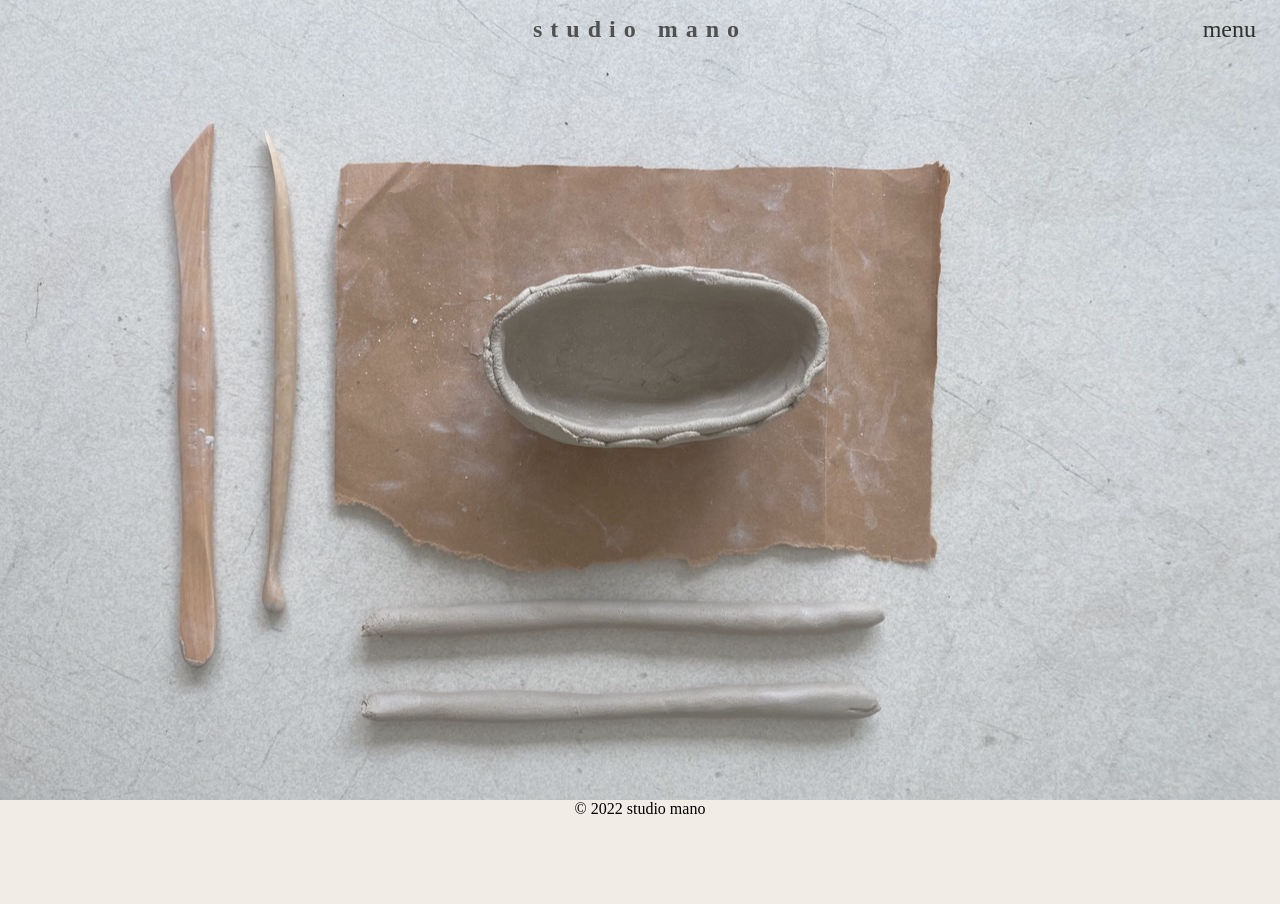
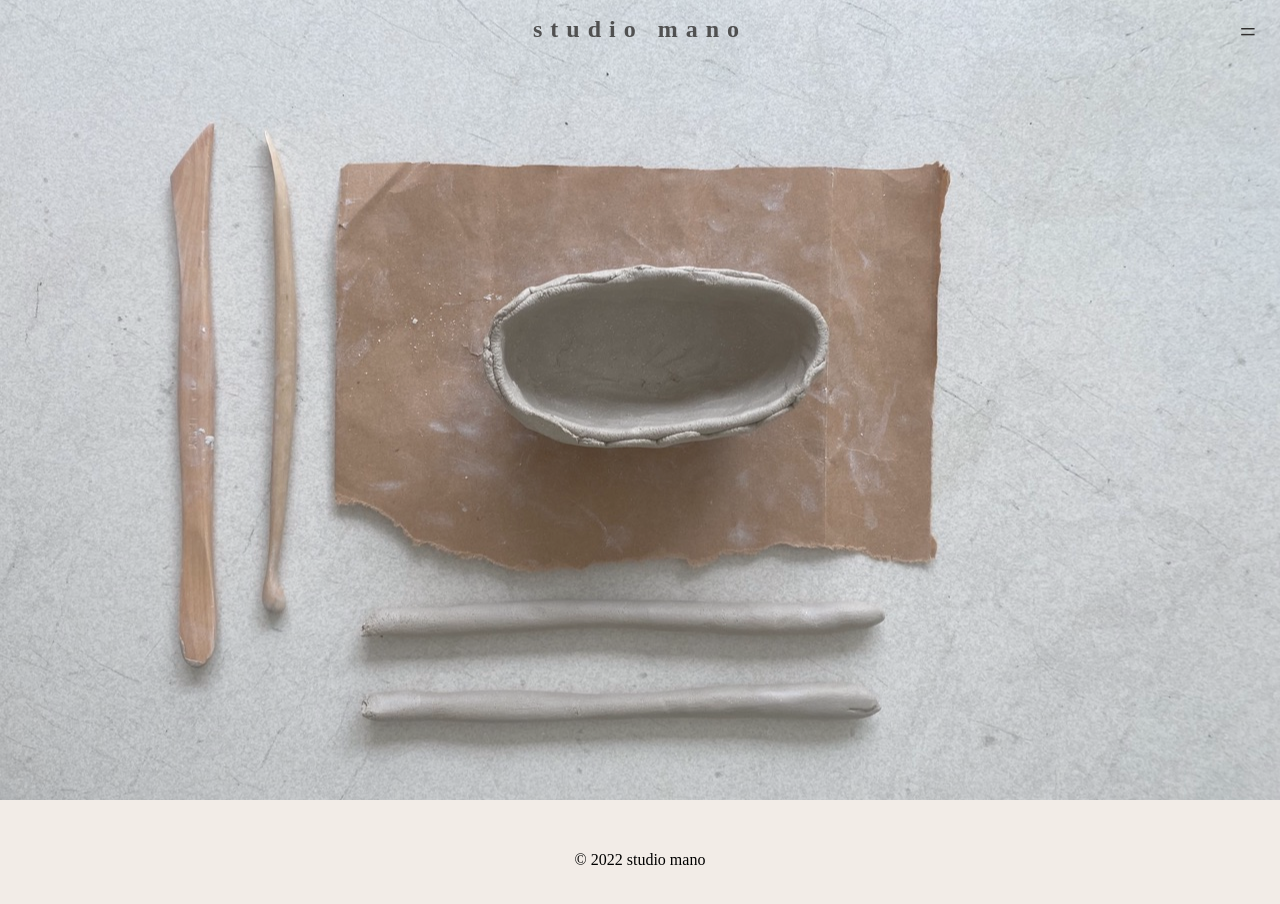
Before and after one commit to camillamn/studio-mano, a plain HTML site: page index.html in a window 1280 px wide. Before the commit the page ends 818 px from the top, so only its background shows below. Drawn offline with Linux system fonts and the light colour scheme; a web font is replaced by a local one.

Commit message:
Changes Menu to hamburger-icon

```diff
--- a/css/modules/footer.css
+++ b/css/modules/footer.css
@@ -1,8 +1,10 @@
 footer {
 	display: flex;
 	justify-content: center;
+	align-items: center;
+	height: 15vh;
 }
 
-.footer__copyright {
+.footer__container {
 	font-family: var(--font-family-main);
 }
--- a/css/modules/header.css
+++ b/css/modules/header.css
@@ -37,6 +37,7 @@
 	.header__menu-button {
 		position: absolute;
 		right: 1.5rem;
+		font-size: larger;
 	}
 
 }
--- a/index.html
+++ b/index.html
@@ -14,7 +14,7 @@
 			<section class="hero">
 				<h1 class="hero__text"><a href="index.html">studio mano</a>
 
-					<button class="header__menu-button">menu</button></h1>
+					<button class="header__menu-button">=</button></h1>
 					<!-- Navigation -->
 					<nav class="header__navigation">
 
@@ -36,7 +36,7 @@
 		</main>
 
 		<footer>
-			<div class="footer__copyright">
+			<div class="footer__container">
 				© 2022 studio mano
 			</div>
 
```
